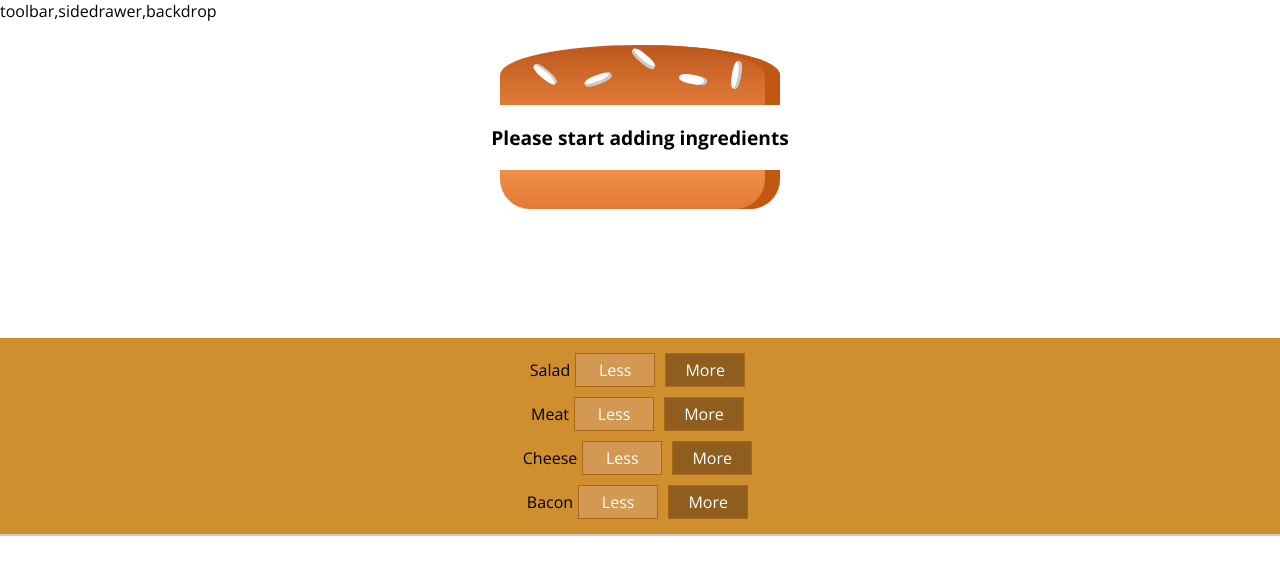
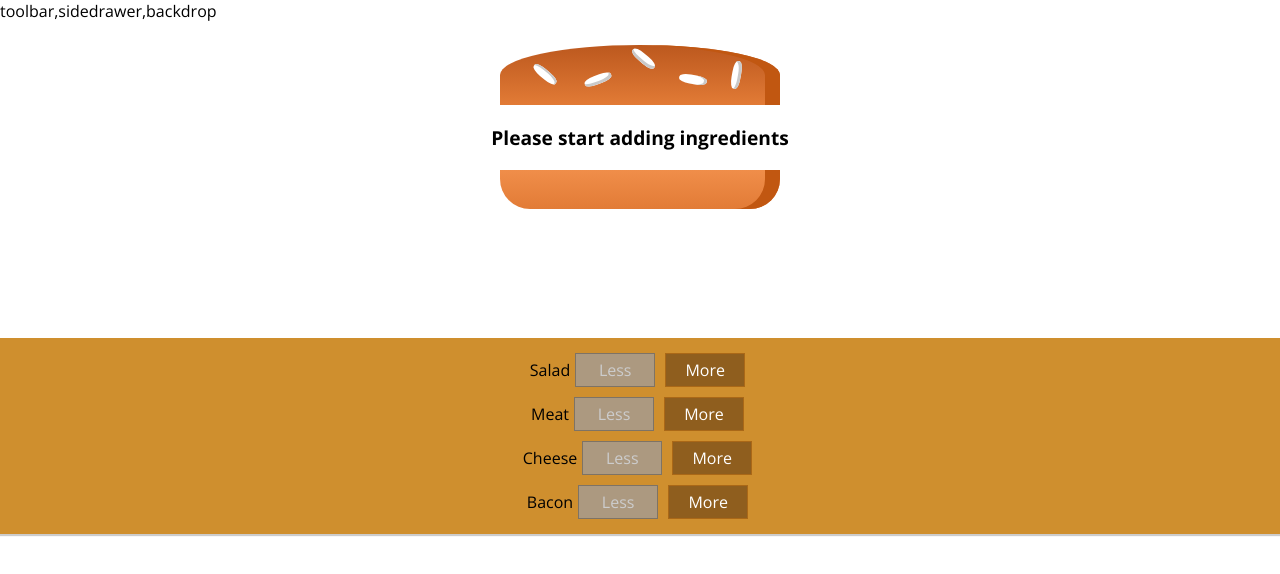
Before and after one commit to anukulSaini/BurgerBuilder-2, a React app in the folder burger-builder-2/: page / in a window 1280 px wide. Shown: the top 574 px of the page. Built offline with nearby package versions, Linux system fonts and the light colour scheme.

Commit message:
disabled prop in less button

```diff
--- a/burger-builder-2/src/components/Burger/Buildcontrols/BuildControl/BuildControl.js
+++ b/burger-builder-2/src/components/Burger/Buildcontrols/BuildControl/BuildControl.js
@@ -7,6 +7,7 @@
          <div className={classes.label}>{props.label}</div>
          <button className={classes.Less}
          onClick={props.remove}
+         disabled={props.disabled}
          >Less</button>
            <button
                 className={classes.More}
--- a/burger-builder-2/src/components/Burger/Buildcontrols/Buildcontrols.js
+++ b/burger-builder-2/src/components/Burger/Buildcontrols/Buildcontrols.js
@@ -19,6 +19,7 @@
           label ={ctrl.label}
           added ={() => props.ingredientAdded(ctrl.type)}
           remove ={() => props.ingredientremoved(ctrl.type)}
+          disabled={props.disabled[ctrl.type]}
           ></BuildControl>
        ))}
    </div>
--- a/burger-builder-2/src/containers/BurgerBuilder/BurgerBuilder.js
+++ b/burger-builder-2/src/containers/BurgerBuilder/BurgerBuilder.js
@@ -51,14 +51,20 @@
         this.setState({totalPrice:newPrice,ingredients:upgradeIngredients});
     }
 
+    render() {
+        const disabledInfo ={
+           ...this.state.ingredients
+        };
 
-
-    render() {
+        for (let key in disabledInfo){
+            disabledInfo[key] = disabledInfo[key] <=0;
+        }
         return ( <Aux>
             <Burger ingredients = {this.state.ingredients}/>
           <Buildcontrols
           ingredientAdded={this.addIngredientHandler}
           ingredientremoved={this.removeIngredientHandler}
+          disabled ={disabledInfo}
           />
         </Aux>
         );
```
